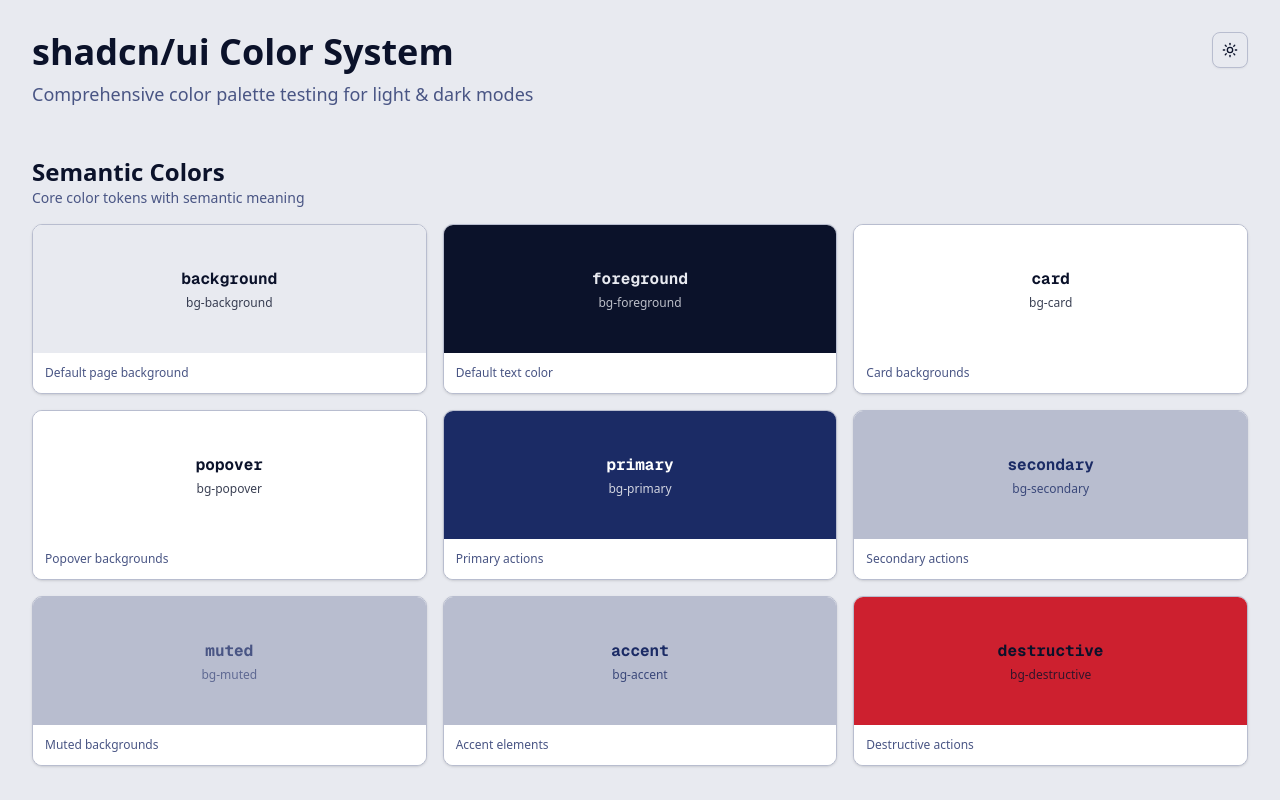
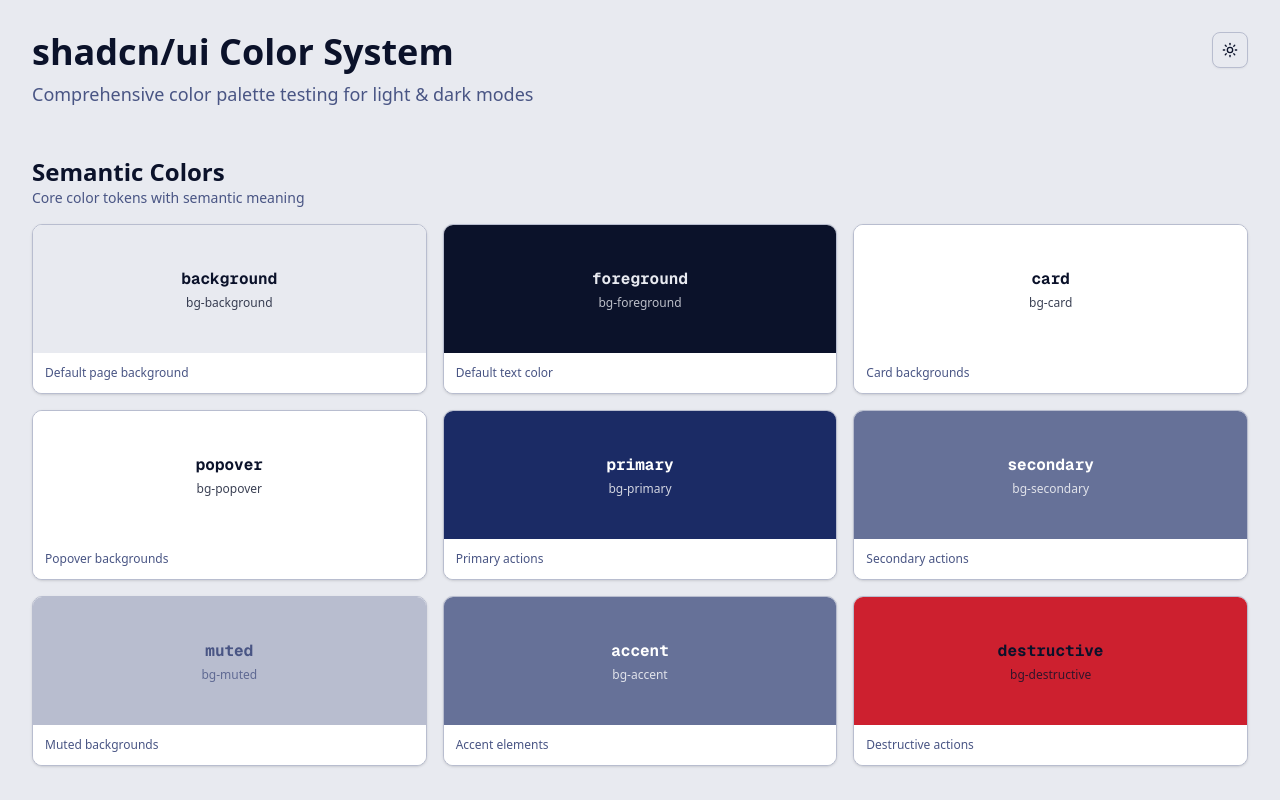
Before and after one commit to abdelrahmanemadismail/sastify, a Next.js app: page / in a window 1280 px wide. Shown: the top 800 px of the page. Built offline with nearby package versions, Linux system fonts and the light colour scheme.

Commit message:
feat: update color palette for light mode with improved visibility for secondary and accent categories

```diff
--- a/src/app/globals.css
+++ b/src/app/globals.css
@@ -70,16 +70,18 @@
 }
 
 /* PALETTE REFERENCE
-  Blue-400: #495584 (New Secondary/Accent)
-  Blue-800: #0f1838 (Card BG)
+  Light Mode Adjustments:
+  - Muted:     Blue-100 (#b8bdcf)
+  - Secondary: Blue-300 (#667198) [Visible against Muted]
+  - Accent:    Blue-300 (#667198) [Visible against Muted]
 */
 
 :root {
   --radius: 0.625rem;
 
   /* LIGHT MODE */
-  --background: #e8eaf0;
-  --foreground: #0b122a;
+  --background: #e8eaf0; /* Blue-50 */
+  --foreground: #0b122a; /* Blue-900 */
 
   --card: #ffffff;
   --card-foreground: #0b122a;
@@ -87,24 +89,26 @@
   --popover: #ffffff;
   --popover-foreground: #0b122a;
 
-  --primary: #1b2b65;
+  --primary: #1b2b65;    /* Blue-500 */
   --primary-foreground: #ffffff;
 
-  --secondary: #b8bdcf;
-  --secondary-foreground: #1b2b65;
+  /* UPDATED: Secondary bumped to Blue-300 for better visibility */
+  --secondary: #667198;  /* Blue-300 */
+  --secondary-foreground: #ffffff; /* White text for contrast */
 
-  --muted: #b8bdcf;
-  --muted-foreground: #495584;
+  --muted: #b8bdcf;      /* Blue-100 */
+  --muted-foreground: #495584; /* Blue-400 */
 
-  --accent: #b8bdcf;
-  --accent-foreground: #1b2b65;
+  /* UPDATED: Accent bumped to Blue-300 */
+  --accent: #667198;     /* Blue-300 */
+  --accent-foreground: #ffffff; /* White text */
 
-  --destructive: #cd202f;
+  --destructive: #cd202f; /* Red-500 */
   --destructive-foreground: #ffffff;
 
-  --border: #b8bdcf;
-  --input: #b8bdcf;
-  --ring: #1b2b65;
+  --border: #b8bdcf;     /* Blue-100 */
+  --input: #b8bdcf;      /* Blue-100 */
+  --ring: #1b2b65;       /* Blue-500 */
 
   --chart-1: #1b2b65;
   --chart-2: #cd202f;
@@ -136,14 +140,12 @@
   --primary: #667198;    /* Blue-300 */
   --primary-foreground: #ffffff;
 
-  /* UPDATED: Secondary bumped to Blue-400 (#495584) for visibility on Blue-800 Card */
   --secondary: #495584;  /* Blue-400 */
-  --secondary-foreground: #ffffff; /* White text on lighter background */
+  --secondary-foreground: #ffffff;
 
   --muted: #131f48;      /* Blue-700 */
   --muted-foreground: #b8bdcf; /* Blue-100 */
 
-  /* UPDATED: Accent bumped to Blue-400 (#495584) */
   --accent: #495584;     /* Blue-400 */
   --accent-foreground: #ffffff;
 
```
